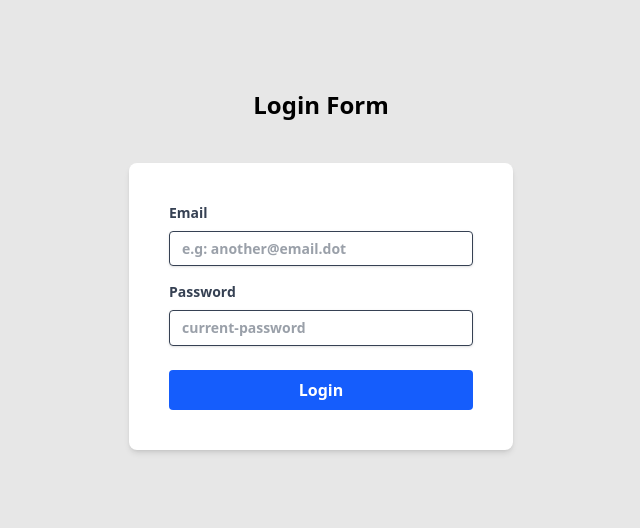
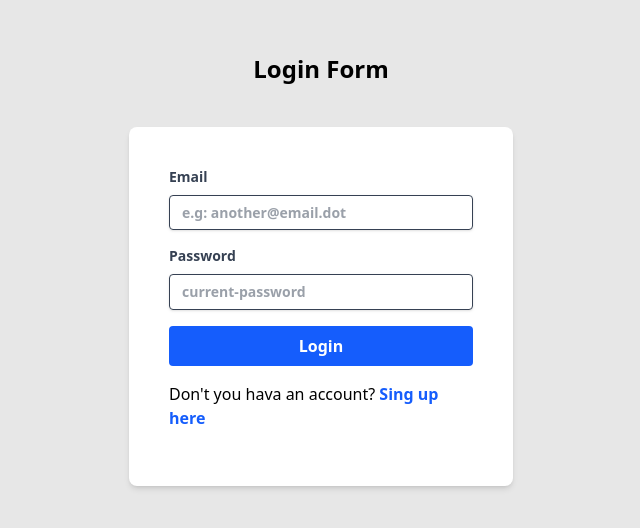
Before and after one commit to another-julian/mern-crud-auth, a React (Vite) app in the folder frontend/: page /login in a window 1280 px wide. Shown: the part 124-652 px from the top of the page, without its empty margins (319-959 px from the left). Built offline with nearby package versions, Linux system fonts and the light colour scheme.

Commit message:
Home Page

```diff
--- a/frontend/src/App.jsx
+++ b/frontend/src/App.jsx
@@ -2,13 +2,14 @@ import { BrowserRouter, Routes, Route } from "react-router";
 import { AuthProvider } from "./context/AuthContext";
 import Register from "./pages/Register";
 import Login from "./pages/Login";
+import Home from "./pages/Home";
 
 function App() {
   return (
     <AuthProvider>
       <BrowserRouter>
         <Routes>
-          <Route path="/" element={<h1>Home page</h1>} />
+          <Route path="/" element={<Home />} />
           <Route path="/login" element={<Login />} />
           <Route path="/register" element={<Register />} />
           <Route path="/profile" element={<h1>Profile</h1>} />
--- a/frontend/src/context/AuthContext.jsx
+++ b/frontend/src/context/AuthContext.jsx
@@ -17,7 +17,7 @@ export const AuthProvider = ({ children }) => {
   const signup = async (user) => {
     try {
       const res = await registerRequest(user);
-      console.log(res.data);
+      //console.log(res.data);
       setIsAuth(true);
       setUser(res.data);
       console.log("user: ", res.data);
@@ -30,6 +30,10 @@ export const AuthProvider = ({ children }) => {
   const login = async (user) => {
     try {
       const res = await loginRequest(user);
+      //console.log(res.data);
+      setIsAuth(true);
+      setUser(res.data);
+      console.log("user: ", res.data);
     } catch (error) {
       console.log("Error: ", error.response.data.error);
       setErrors(error.response.data.error);
--- /dev/null
+++ b/frontend/src/pages/Home.jsx
@@ -0,0 +1,5 @@
+function Home() {
+  return <h1>Home Page</h1>;
+}
+
+export default Home;
--- a/frontend/src/pages/Login.jsx
+++ b/frontend/src/pages/Login.jsx
@@ -1,7 +1,7 @@
 import { useForm } from "react-hook-form";
 import { useAuth } from "../context/AuthContext";
 import { useEffect, useState } from "react";
-import { useNavigate } from "react-router";
+import { useNavigate, Link } from "react-router";
 
 function Login() {
   const [showErrors, setShowErrors] = useState({
@@ -21,7 +21,7 @@ function Login() {
   const navigate = useNavigate();
 
   const onSubmit = handleSubmit((data) => {
-    console.log(data);
+    //console.log(data);
     login(data);
   });
 
@@ -45,12 +45,14 @@ function Login() {
 
   useEffect(() => {
     if (isAuth) navigate("/tasks");
+    else {
       setShowErrors({
         all: loginErrors ? true : false,
         email: loginErrors.some((error) => error.includes("email")),
         password: loginErrors.some((error) => error.includes("password")),
       });
-  }, [loginErrors, isAuth]);
+    }
+  }, [isAuth, loginErrors]);
 
   return (
     <div className="w-full max-w-96">
@@ -59,7 +61,6 @@ function Login() {
         onSubmit={onSubmit}
         className="bg-white shadow-md rounded-lg px-10 py-10 mb-4 flex-col align-middle justify-center"
       >
-        <div>
         <div aria-live="polite">
           {showErrors.all
             ? loginErrors.map((error, index) => (
@@ -68,7 +69,6 @@ function Login() {
                 </p>
               ))
             : null}
-          </div>
         </div>
         <div className="mb-4">
           <label className="block text-gray-700 text-sm font-bold mb-2">
@@ -91,7 +91,7 @@ function Login() {
             </p>
           ) : null}
         </div>
-        <div className="mb-6">
+        <div className="mb-4">
           <label className="block text-gray-700 text-sm font-bold mb-2">
             Password
             <input
@@ -111,7 +111,7 @@ function Login() {
             </p>
           ) : null}
         </div>
-        <div className="">
+        <div className="mb-4">
           <button
             className="bg-blue-600 hover:bg-blue-700 text-white font-bold py-2 px-4 rounded focus:outline-none focus:shadow-outline cursor-pointer w-full"
             type="submit"
@@ -119,6 +119,17 @@ function Login() {
             Login
           </button>
         </div>
+        <div className="mb-4">
+          <p>
+            Don't you hava an account?{" "}
+            <Link
+              className="hover:underline text-blue-600 font-bold"
+              to="/register"
+            >
+              Sing up here
+            </Link>
+          </p>
+        </div>
       </form>
     </div>
   );
```
Lines whose indentation alone changed are shown as unchanged.
